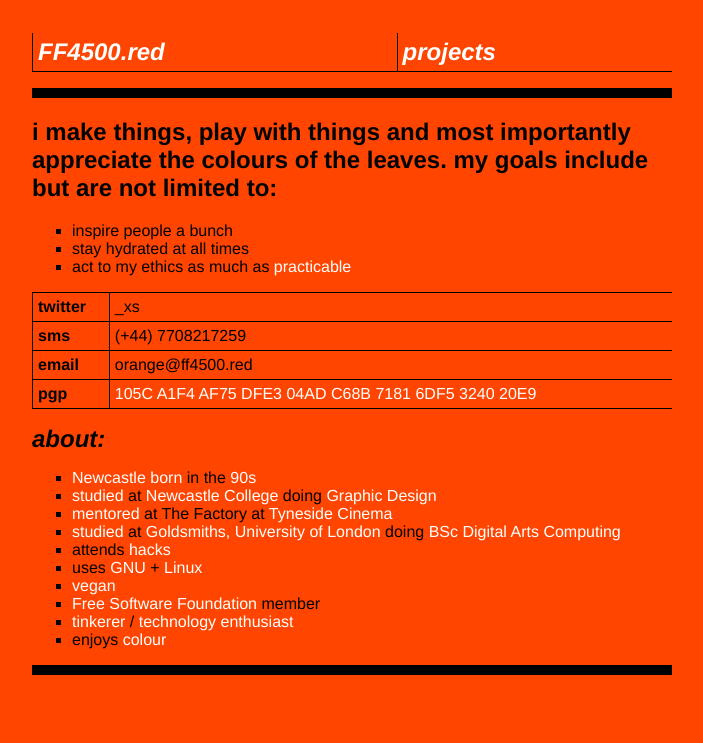
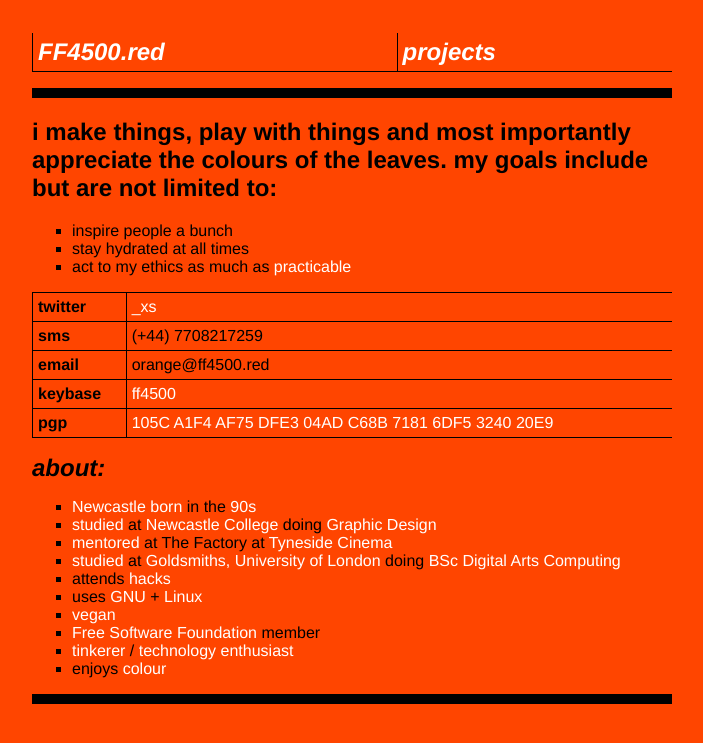
Before and after one commit to isabella232/website-33, a Jekyll site: the page built from index.md, in a window 1280 px wide. Shown: the top 743 px of the page, without its empty margins (288-991 px from the left). Built offline with Jekyll 4.4.1, drawn with Linux system fonts in a browser that asks for light colours.

Commit message:
keybase added, re-jigging of links

```diff
--- a/index.md
+++ b/index.md
@@ -12,9 +12,10 @@ colour: orangered
 +   act to my ethics as much as [practicable]
 
 |---
-| __twitter__  |  [_xs](https://twitter.com/_xs){: style="color: black"} |
-| __sms__      |  (+44) 7708217259                              |
-| __email__    |  orange@ff4500.red                             |
+| __twitter__  |  [_xs]                                               |
+| __sms__      |  (+44) 7708217259                                    |
+| __email__    |  orange@ff4500.red                                   |
+| __keybase__  |  [ff4500]                                            |
 | __pgp__      |  [105C A1F4 AF75 DFE3 04AD C68B 7181 6DF5 3240 20E9] |
 |===
 
@@ -31,7 +32,9 @@ colour: orangered
 +   [tinkerer] / [technology enthusiast]
 +   enjoys [colour]
 
+[_xs]: https://twitter.com/_xs
 [105C A1F4 AF75 DFE3 04AD C68B 7181 6DF5 3240 20E9]: {{ site.baseurl }}/assets/orangeATff4500red.asc
+[ff4500]: https://keybase.io/ff4500
 [practicable]: http://en.wiktionary.org/wiki/practicable
 [Newcastle]: http://en.wikipedia.org/wiki/Newcastle_Upon_Tyne
 [born]: http://en.wikipedia.org/wiki/Birth
```
